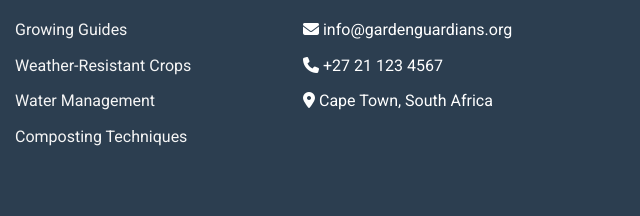
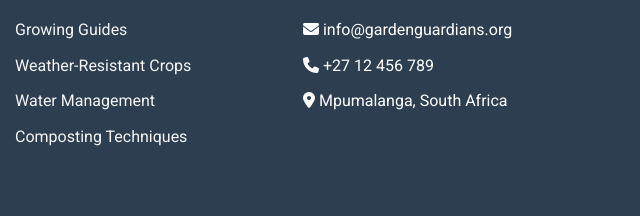
Before and after one commit to Neokgwadi/GardenGuardians, a plain HTML site: page index.html in a window 1280 px wide. Shown: the part 5632-5848 px from the top of the page, 640-1280 px from the left. Drawn offline with Linux system fonts and the light colour scheme.

Commit message:
Update index.html

```diff
--- a/index.html
+++ b/index.html
@@ -4,8 +4,12 @@
     <meta charset="UTF-8">
     <meta name="viewport" content="width=device-width, initial-scale=1.0">
     <title>Garden Guardians - Protecting Community Food Gardens</title>
+
+    <!-- External fonts & icons -->
     <link rel="stylesheet" href="https://cdnjs.cloudflare.com/ajax/libs/font-awesome/6.4.0/css/all.min.css">
     <link href="https://fonts.googleapis.com/css2?family=Roboto:wght@300;400;500;700&family=Merriweather:wght@400;700&display=swap" rel="stylesheet">
+
+    <!-- Local stylesheet (moved from inline) -->
     <link rel="stylesheet" href="style.css">
 </head>
 <body>
@@ -422,8 +426,8 @@
                     <h3>Contact Us</h3>
                     <ul>
                         <li><i class="fas fa-envelope"></i> info@gardenguardians.org</li>
-                        <li><i class="fas fa-phone"></i> +27 21 123 4567</li>
-                        <li><i class="fas fa-map-marker-alt"></i> Cape Town, South Africa</li>
+                        <li><i class="fas fa-phone"></i> +27 12 456 789</li>
+                        <li><i class="fas fa-map-marker-alt"></i> Mpumalanga, South Africa</li>
                     </ul>
                 </div>
             </div>
@@ -435,7 +439,6 @@
     </footer>
 
     <script>
-        // JavaScript for mobile menu toggle
         document.addEventListener('DOMContentLoaded', function() {
             const menuBtn = document.querySelector('.mobile-menu-btn');
             const nav = document.querySelector('nav');
@@ -451,12 +454,10 @@
             menuBtn.addEventListener('click', toggleMenu);
             overlay.addEventListener('click', toggleMenu);
 
-            // Close menu when clicking on links
             navLinks.forEach(link => {
                 link.addEventListener('click', toggleMenu);
             });
 
-            // Smooth scrolling for navigation links
             document.querySelectorAll('a[href^="#"]').forEach(anchor => {
                 anchor.addEventListener('click', function(e) {
                     e.preventDefault();
```
